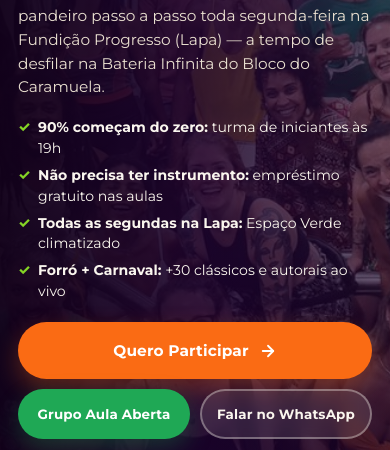
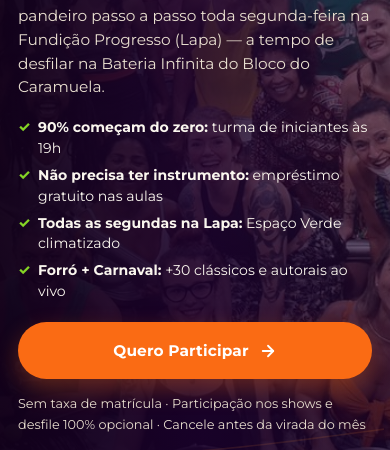
Before and after one commit to igorconde-wq/lp-percussao, a plain HTML site: page index.html in a window 390 px wide. Shown: the part 295-745 px from the top of the page. Drawn offline with nearby package versions, Linux system fonts and the light colour scheme.

Commit message:
refactor: deixa apenas o botão Quero Participar no Hero e na barra mobile

```diff
--- a/index.html
+++ b/index.html
@@ -69,12 +69,6 @@
             <a id="btn-hero-inscricao" href="#inscricao" class="btn btn--primary">
               Quero Participar
               <svg width="18" height="18" viewBox="0 0 24 24" fill="none" stroke="currentColor" stroke-width="2.4" stroke-linecap="round" stroke-linejoin="round" aria-hidden="true"><line x1="5" y1="12" x2="19" y2="12"></line><polyline points="12 5 19 12 12 19"></polyline></svg>
-            </a>
-            <a id="btn-hero-grupo" href="https://chat.whatsapp.com/BoaX3AkWFFlBwMNRSxHf6n" target="_blank" rel="noopener noreferrer" class="btn btn--whatsapp">
-              Grupo Aula Aberta
-            </a>
-            <a id="btn-hero-whatsapp" href="https://wa.me/5521975938088?text=Ol%C3%A1!%20Quero%20participar%20da%20Oficina%20de%20Percuss%C3%A3o%20para%20o%20Carnaval%202027." target="_blank" rel="noopener noreferrer" class="btn btn--ghost-light">
-              Falar no WhatsApp
             </a>
           </div>
           <p class="hero-friction-note">
@@ -829,8 +823,7 @@
   </main>
 
   <!-- Barra Flutuante Mobile -->
-  <div id="mobile-sticky-cta" class="mobile-sticky-cta" aria-label="Ações rápidas no celular">
-    <a href="https://chat.whatsapp.com/BoaX3AkWFFlBwMNRSxHf6n" target="_blank" rel="noopener noreferrer" class="btn btn--whatsapp">Aula Aberta</a>
+  <div id="mobile-sticky-cta" class="mobile-sticky-cta" aria-label="Ação rápida no celular">
     <a href="#inscricao" class="btn btn--primary">Quero Participar</a>
   </div>
 
```
